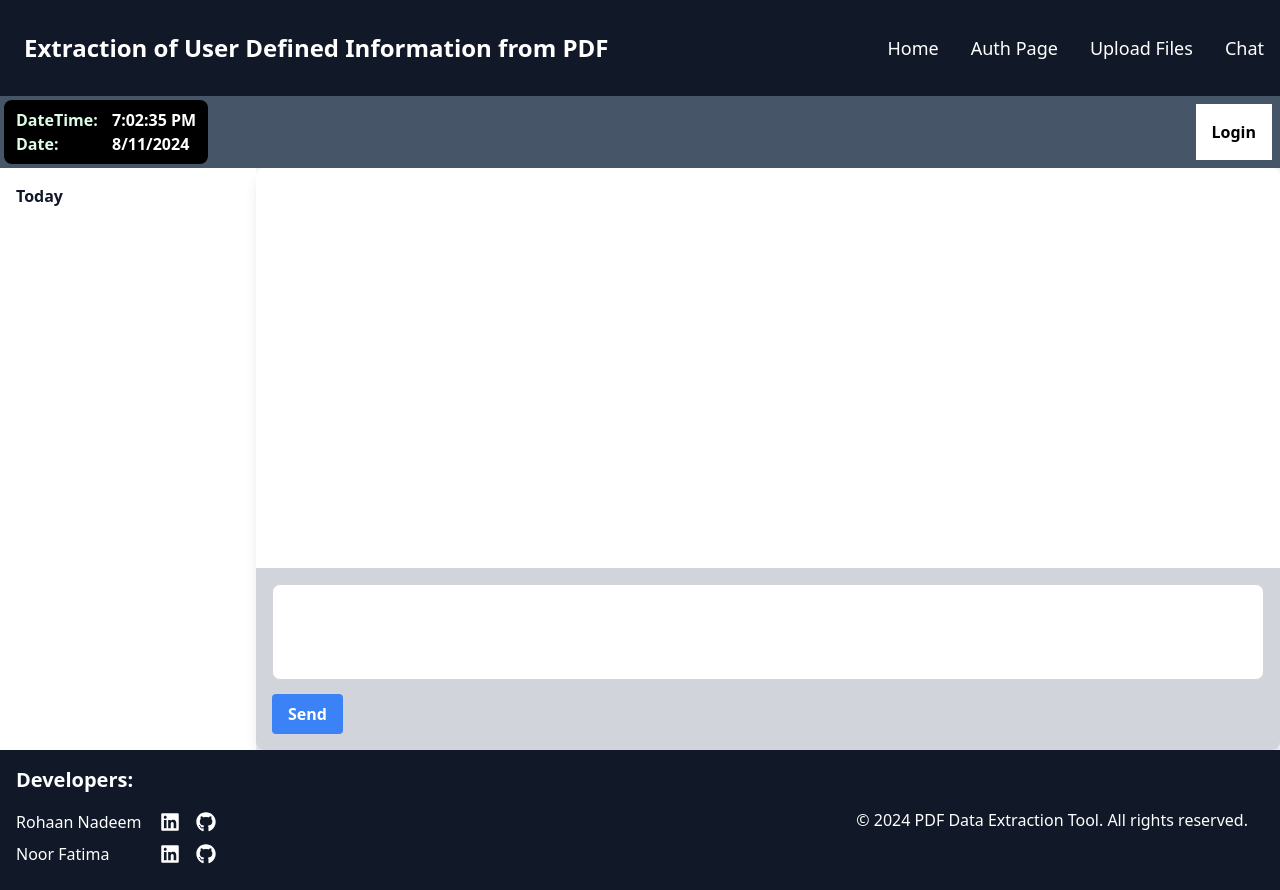
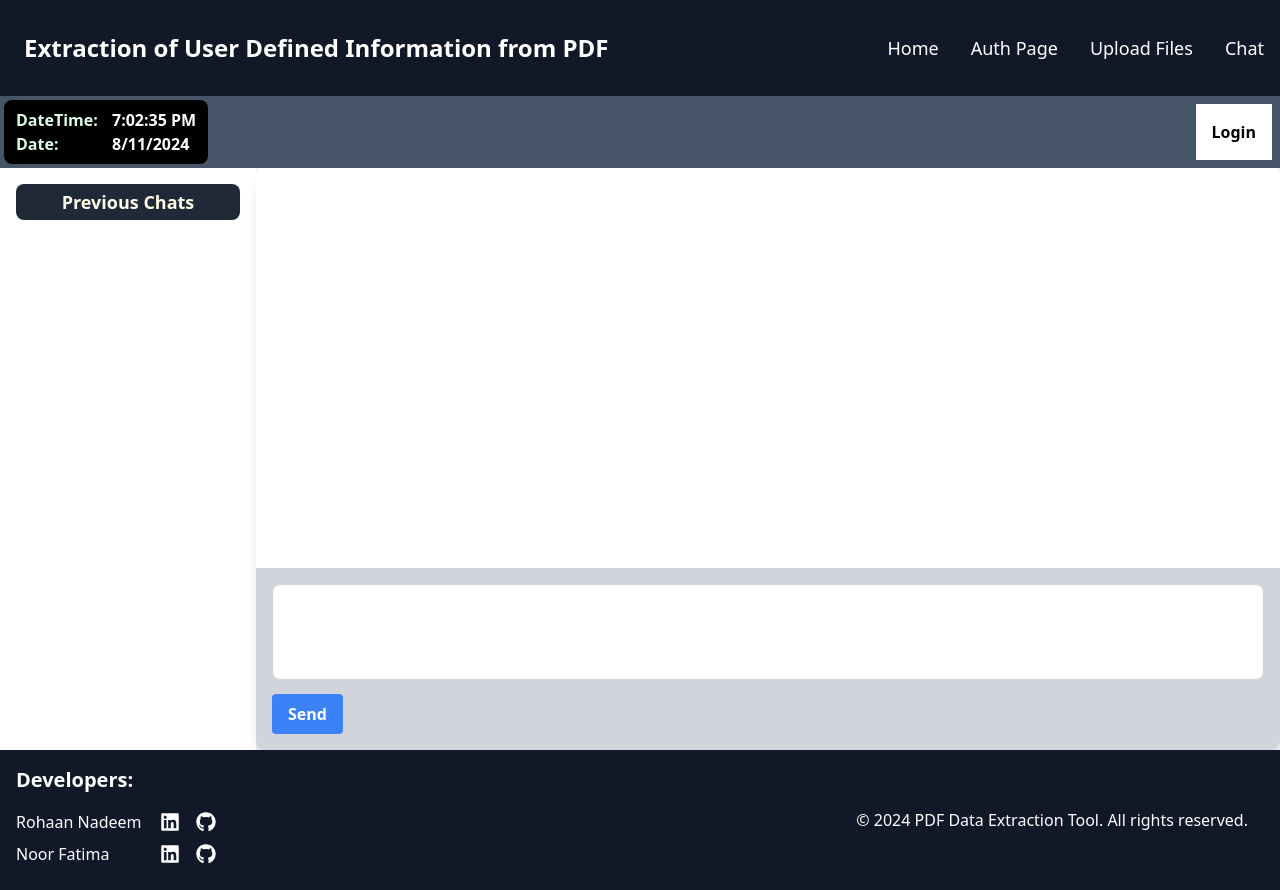
Before and after one commit to Rohaan02/Fyp_PdfReader, a React (Vite) app: page /chat in a window 1280 px wide. Built offline with nearby package versions, Linux system fonts and the light colour scheme.

Commit message:
made the side bar chats differ according to their created date

```diff
--- a/package.json
+++ b/package.json
@@ -20,6 +20,7 @@
     "google-auth-library": "^9.14.0",
     "jsonwebtoken": "^9.0.2",
     "jwt-decode": "^4.0.0",
+    "moment": "^2.30.1",
     "mongoose": "^8.6.0",
     "react": "^18.3.1",
     "react-dom": "^18.3.1",
--- a/src/components/Pages/Chat/ChatPage.jsx
+++ b/src/components/Pages/Chat/ChatPage.jsx
@@ -27,17 +27,39 @@ const ChatPage = () => {
         const allFilePaths = data.filePaths.join("\n");
         const extractedText = data.extractedTextFromPDF.join("\n");
 
-        setRecentUploadedFilePath(allFilePaths); // Set the file paths
+        setRecentUploadedFilePath(allFilePaths);
 
-        // Add AI message with file paths and extracted text
+        // Check if a chat already exists for the uploaded files
+        const existingChat = await fetch(
+          `http://localhost:5000/api/chats/${user._id}`
+        );
+        const chatData = await existingChat.json();
+
+        let existingChatId = null;
+
+        if (chatData.success && chatData.chats.length > 0) {
+          const foundChat = chatData.chats.find((chat) =>
+            chat.filenames.every((filename) => allFilePaths.includes(filename))
+          );
+
+          if (foundChat) {
+            existingChatId = foundChat._id;
+          }
+        }
+
+        if (!existingChatId) {
+          // If no chat exists, create a new one
+          createChat(allFilePaths, extractedText);
+        } else {
+          // If chat exists, set its ID
+          setChatId(existingChatId);
+        }
+
         const botMessage = {
           user: "AI",
           text: `You have uploaded the following files:\n\n${allFilePaths}\n\nExtracted Text from PDFs:\n\n${extractedText}`,
         };
         setMessages((prevMessages) => [...prevMessages, botMessage]);
-
-        // Create a new chat in the database
-        createChat(allFilePaths, extractedText);
       } else {
         const noFilesMessage = {
           user: "AI",
@@ -55,7 +77,7 @@ const ChatPage = () => {
     }
   };
 
-  // Fetch previous chats
+  // Fetch previous chats and sort them by creation time
   const fetchPreviousChats = async () => {
     try {
       const user = JSON.parse(localStorage.getItem("user"));
@@ -70,7 +92,18 @@ const ChatPage = () => {
       const data = await response.json();
 
       if (data.success && data.chats.length > 0) {
-        setChatTitles(data.chats.map((chat) => chat.chatName));
+        // Sort chats by creation time (latest first)
+        const sortedChats = data.chats.sort(
+          (a, b) => new Date(b.createdAt) - new Date(a.createdAt)
+        );
+
+        // setChatTitles(sortedChats.map((chat) => chat.chatName));
+        setChatTitles(
+          sortedChats.map((chat) => ({
+            chatName: chat.chatName || "Unnamed Chat",
+            createdAt: chat.createdAt,
+          }))
+        );
       }
     } catch (error) {
       console.error("Error fetching previous chats:", error);
@@ -102,7 +135,7 @@ const ChatPage = () => {
 
       const data = await response.json();
       if (data.success) {
-        setChatId(data.chatId); // Set the chat ID
+        setChatId(data.chatId);
       } else {
         console.error("Failed to create chat:", data.message);
       }
@@ -163,7 +196,6 @@ const ChatPage = () => {
   };
 
   const handleSelectChat = (title) => {
-    // Handle selecting a chat
     console.log("Selected chat:", title);
   };
 
--- a/src/components/Pages/Chat/ChatSidebar.jsx
+++ b/src/components/Pages/Chat/ChatSidebar.jsx
@@ -1,18 +1,70 @@
 import React from "react";
 
 const ChatSidebar = ({ chatTitles, onSelectChat }) => {
+  const formatChatDate = (dateString) => {
+    const chatDate = new Date(dateString);
+    const now = new Date();
+
+    const todayStart = new Date(
+      now.getFullYear(),
+      now.getMonth(),
+      now.getDate()
+    );
+    const yesterdayStart = new Date(
+      now.getFullYear(),
+      now.getMonth(),
+      now.getDate() - 1
+    );
+
+    if (chatDate >= todayStart) {
+      return "Today's Chat";
+    } else if (chatDate >= yesterdayStart && chatDate < todayStart) {
+      return "Yesterday's Chat";
+    } else {
+      return `${chatDate.getDate().toString().padStart(2, "0")}/${(
+        chatDate.getMonth() + 1
+      )
+        .toString()
+        .padStart(2, "0")}/${chatDate.getFullYear()}`;
+    }
+  };
+
+  // Group chats by their formatted date
+  const groupedChats = chatTitles.reduce((acc, chat) => {
+    const formattedDate = formatChatDate(chat.createdAt);
+    if (!acc[formattedDate]) {
+      acc[formattedDate] = [];
+    }
+    acc[formattedDate].push(chat);
+    return acc;
+  }, {});
+
   return (
     <div className="w-1/5 bg-white shadow-lg overflow-y-auto">
       <div className="p-4">
-        <div className="text-gray-900 mb-2 font-bold">Today</div>
-        {chatTitles.map((title, index) => (
-          <button
-            key={index}
-            className="bg-gray-200 p-2 rounded h-12 mb-2 block w-[100%]"
-            onClick={() => onSelectChat(title)} // Handle chat selection
-          >
-            {title}
-          </button>
+        {/* Heading for Previous Chats */}
+        <div className="text-lg font-bold text-center bg-gray-800 text-yellow-50 py-1 rounded-lg mb-4">
+          Previous Chats
+        </div>
+
+        {/* Render grouped chats */}
+        {Object.entries(groupedChats).map(([date, chats], index) => (
+          <div key={index}>
+            {/* Display the date header */}
+            <div className="text-gray-600 text-sm font-semibold mb-2 mt-6">
+              {date}
+            </div>
+            {/* Display the buttons for each chat under this date */}
+            {chats.map((chat, chatIndex) => (
+              <button
+                key={chatIndex}
+                className="bg-gray-200 p-2 text-left text-xs capitalize rounded h-12 mb-2 block w-[100%]"
+                onClick={() => onSelectChat(chat.chatName)}
+              >
+                {chat.chatName}
+              </button>
+            ))}
+          </div>
         ))}
       </div>
     </div>
```
Also changed, not shown: 1 other file (tests, documents, lock files or other folders).
